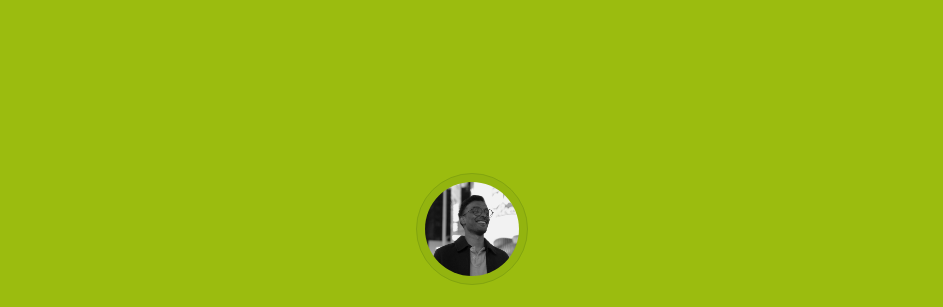
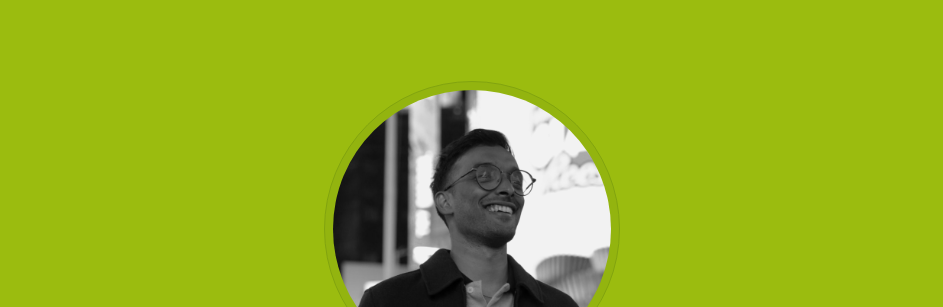
Before and after one commit to ashwinjohn3/ajc-portfolio, an Astro site: page / in a window 1280 px wide. Shown: the part 59-366 px from the top of the page, without its empty margins (168-1111 px from the left). Built offline with nearby package versions, Linux system fonts and the light colour scheme; Astro itself is replaced by a stand-in of ours.

Commit message:
feat(astro): golden-ratio profile circle sizing vs hero name
  Tie the homepage profile-card circle to the hero name by the golden
  ratio. The avatar plate grows from 112px to 296px (18.5rem) at desktop
  so that name_width / diameter ≈ φ (1.618): measured at 1280px the name
  "Ashwin John Chempolil" renders ~477px wide and the circle is sized to
  477 / φ ≈ 296px (measured ratio 1.6116). The name keeps its standard
  prominent size (text-4xl) and stays the wider, dominant element while
  the circle reads notably larger and deliberate. Below sm the plate
  steps down to 13rem so it never crowds a 375px viewport.

  Scoped to Hero.astro: only the avatar plate size + doc-comments change.
  Photo framing, duotone filter, hairline plate/border, pulsing status
  badge, and the labels row are all preserved.

  Co-Authored-By: Claude Fable 5 noreply@anthropic.com
  mailto:noreply@anthropic.com

```diff
--- a/src/components/Hero.astro
+++ b/src/components/Hero.astro
@@ -79,9 +79,19 @@ const { fill = false } = Astro.props;
            object-cover and is framed on the face (it sits in the upper-middle of
            the source frame). A uniform grayscale+contrast (.profile-duotone)
            harmonizes the photo with the strict-duotone tints — NEVER inverted on
-           any tint, so it always reads as a normal (non-negative) photo. -->
+           any tint, so it always reads as a normal (non-negative) photo.
+
+           GOLDEN-RATIO SIZING (desktop ≥640px): the plate diameter is tied to
+           the rendered width of the hero name by φ. Measured at 1280px the name
+           "Ashwin John Chempolil" renders ~477px wide; the plate is sized to
+           477 / φ ≈ 296px (18.5rem) so name_width ≈ 1.618 × diameter — the name
+           stays wider than the circle (dominant) while the circle reads large and
+           deliberate. Below sm the plate steps down to 13rem so it never crowds a
+           375px viewport (where the name wraps); the φ relationship is the
+           desktop target. -->
+
       <div
-        class="profile-avatar flex h-28 w-28 items-center justify-center rounded-full border border-border bg-surface p-2"
+        class="profile-avatar flex h-52 w-52 sm:h-[296px] sm:w-[296px] items-center justify-center rounded-full border border-border bg-surface p-2"
       >
         <img
           src="/headshot.jpg"
@@ -97,7 +107,10 @@ const { fill = false } = Astro.props;
 
       <!-- Intro block — name, status badge, labels row. -->
       <div class="flex flex-col items-center gap-y-4">
-        <!-- NAME — serif display, φ-scaled. -->
+        <!-- NAME — display heading, kept at its standard prominent size
+             (text-4xl / 44px). It is the φ anchor: the avatar plate above is
+             sized to name_width / φ, so this name stays the dominant, wider
+             element while the circle scales up to meet it in golden proportion. -->
         <h1 class="font-display text-4xl leading-tight text-primary">
           Ashwin John Chempolil
         </h1>
```
